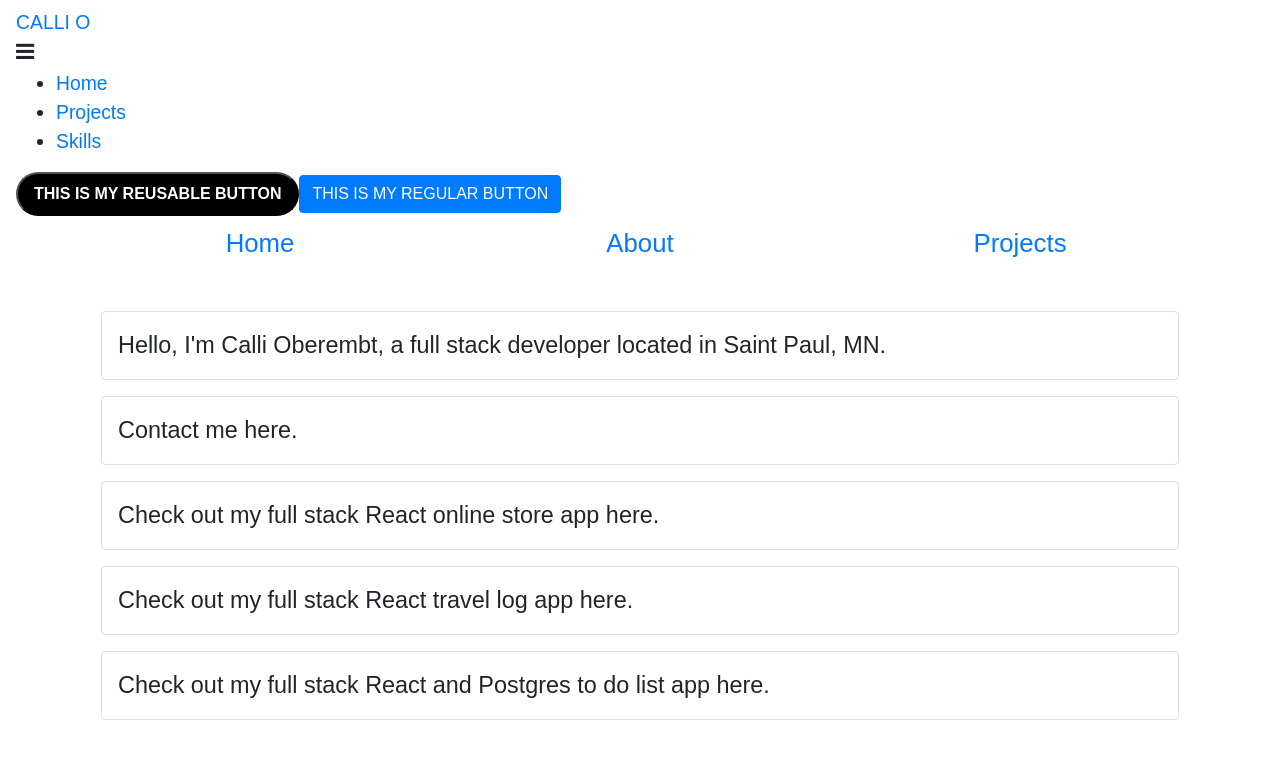
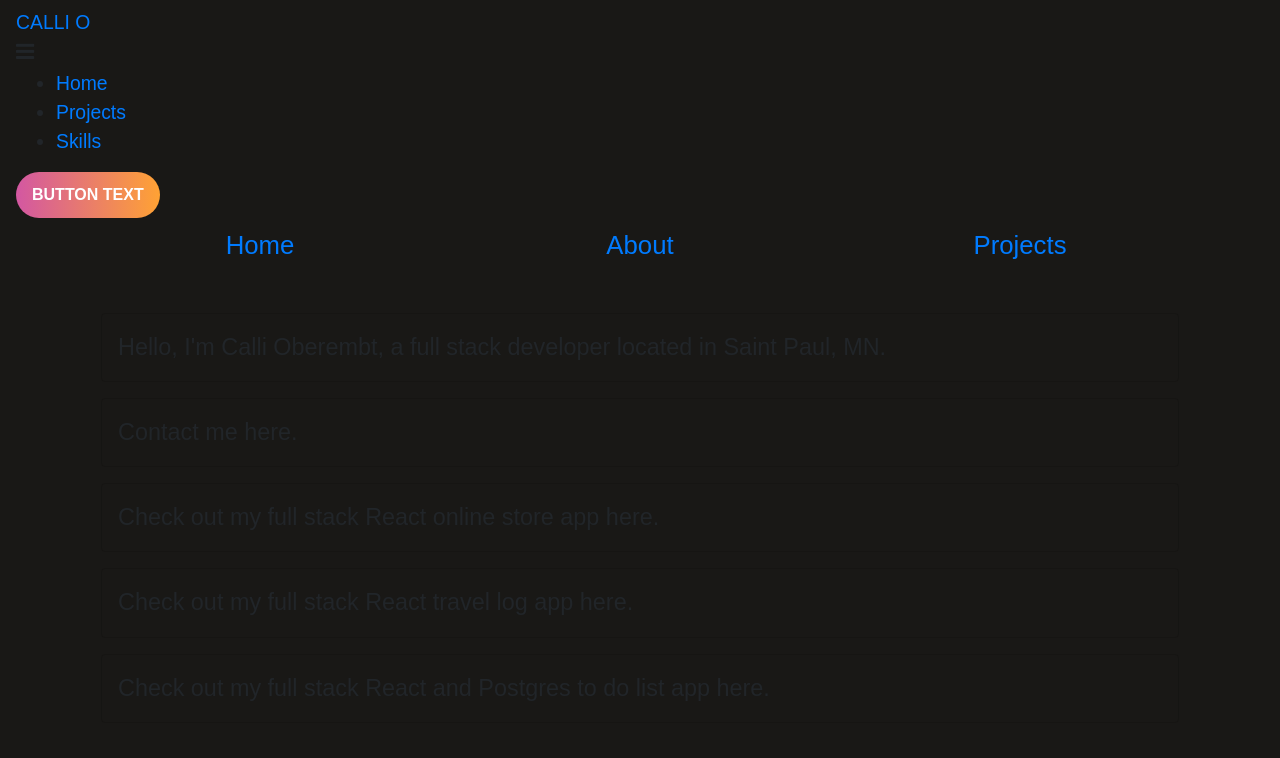
Before and after one commit to croberembt/croberembt.github.io, a React (Create React App) app in the folder client/: page / in a window 1280 px wide. Shown: the top 758 px of the page. Built offline with nearby package versions, Linux system fonts and the light colour scheme; a web font is replaced by a local one.

Commit message:
worked on button styling

```diff
--- a/client/src/App.css
+++ b/client/src/App.css
@@ -4,16 +4,17 @@
 html, body, #root, .App {
   min-height: 100vh;
   margin: 0;
+  background-color: #191816;
 }
 
 .App {
   padding: 2rem;
-  background-color: #191816;
 }
 
 div {
   font-family: 'Arial';
   font-size: 110%;
+
 }
 
 .link {
--- a/client/src/components/Button/Button.css
+++ b/client/src/components/Button/Button.css
@@ -1,15 +1,19 @@
-.btn--fill {
+.custom-button-fill {
   font-family: Arial;
   font-weight: bold;
   border-radius: 5rem;
-  padding: .5rem 1rem;
+  padding: .7rem 1rem;
   font-size: 1rem;
   line-height: 1.5;
   display: inline-block;
   vertical-align: middle;
-  background-color: black;
-  border-color: black;
+  background-image: linear-gradient(to right, #D357A2, #FFA234);
+  border: none;
   color: white;
+}
+
+.custom-button-fill:hover {
+  background-image: linear-gradient(to right, #FFA234, #D357A2);
 }
 
 .btn--outline {
--- a/client/src/components/Button/Button.js
+++ b/client/src/components/Button/Button.js
@@ -2,7 +2,7 @@ import React from 'react';
 import './Button.css';
 import { Link } from 'react-router-dom';
 
-const STYLES = ['btn--fill', 'btn--outline', 'btn--fill--danger', 'btn--outline--danger', 'btn--fill--success', 'btn--outline--success'];
+const STYLES = ['custom-button-fill', 'custom-button-outline', 'btn--fill--danger', 'btn--outline--danger', 'btn--fill--success', 'btn--outline--success'];
 
 export const Button = ({children, id, type, onClick, buttonStyle }) => {
 
--- a/client/src/components/Navbar/Navbar.js
+++ b/client/src/components/Navbar/Navbar.js
@@ -49,8 +49,7 @@ const Navbar = () => {
                 </Link>
               </li>
             </ul>
-            {button && <Button buttonStyle='btn--fill'>THIS IS MY REUSABLE BUTTON</Button>}
-            <button className='btn btn-primary'>THIS IS MY REGULAR BUTTON</button>
+            {button && <Button buttonStyle='custom-button-fill'>BUTTON TEXT</Button>}
         </div>
       </nav>
     </>
```
